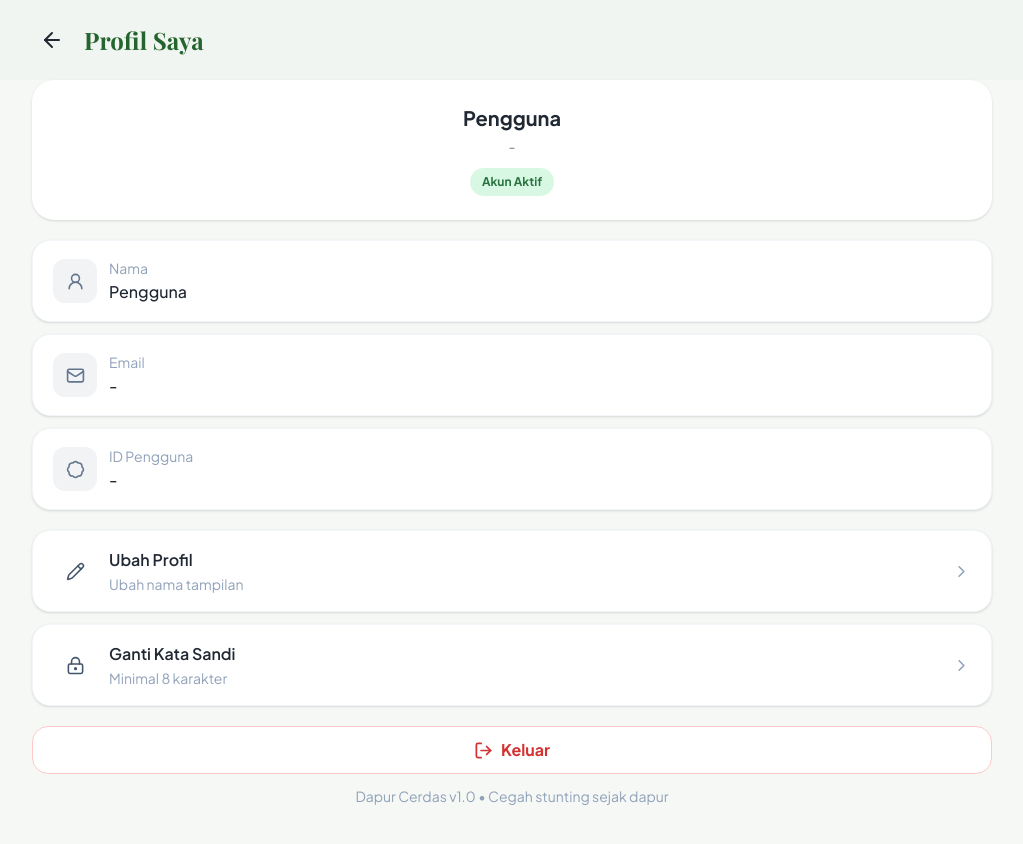
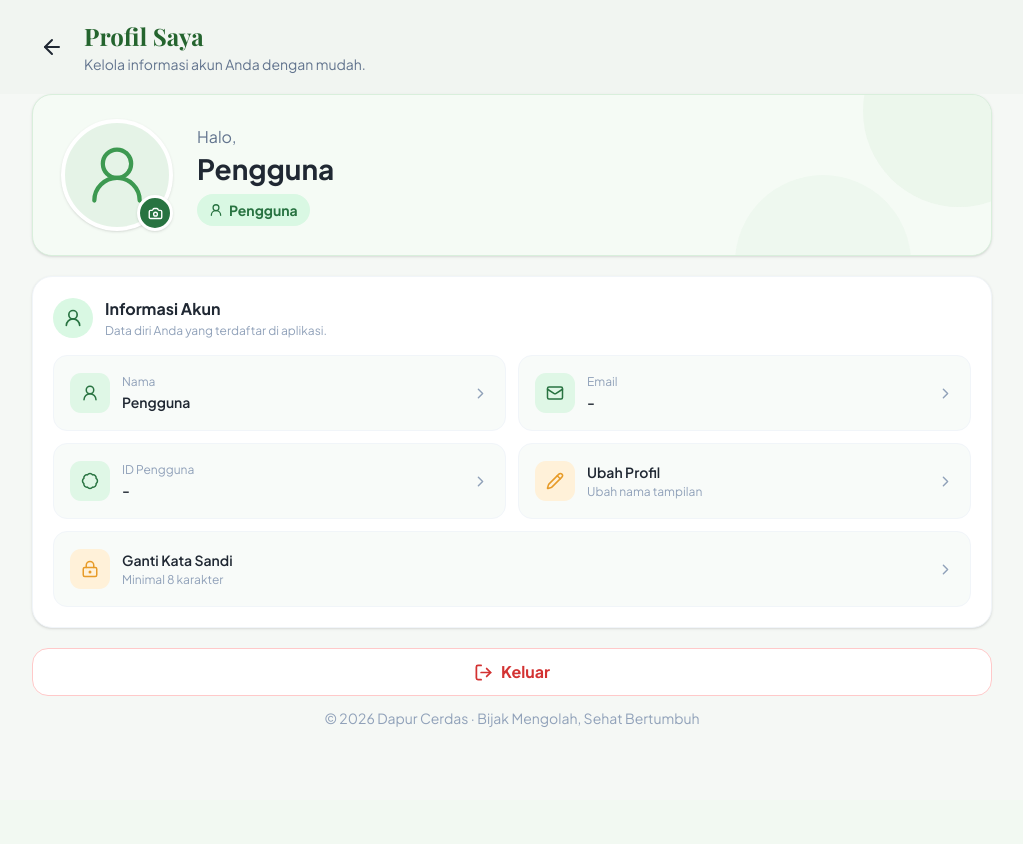
Before and after one commit to anestyahmadfauziah/Proyek_3, a React (Vite) app: page /profil in a window 1280 px wide. Shown: the top 844 px of the page, without its empty margins (128-1151 px from the left). After the commit the page ends 800 px from the top, so only its background shows below. Built offline with nearby package versions, Linux system fonts and the light colour scheme; no server answers.

Commit message:
Update halaman profil

```diff
--- a/src/pages/Profil.jsx
+++ b/src/pages/Profil.jsx
@@ -9,6 +9,7 @@ import {
   Pencil,
   LockKeyhole,
   LogOut,
+  Camera,
   ChevronRight,
 } from "lucide-react";
 
@@ -54,11 +55,9 @@ function Profil() {
 
     const {
       data: { subscription },
-    } = supabase.auth.onAuthStateChange(
-      (_event, session) => {
+    } = supabase.auth.onAuthStateChange((_event, session) => {
       setUser(session?.user ?? null);
-      }
-    );
+    });
 
     return () => {
       subscription.unsubscribe();
@@ -131,9 +130,7 @@ function Profil() {
       {/* =====================================================
           HEADER
       ===================================================== */}
-
     <header className="bg-[#f1f5f1]">
-
   <div
     className="
       mx-auto
@@ -150,8 +147,7 @@ function Profil() {
     "
   >
 
-          {/* Back */}
-
+    {/* Tombol kembali */}
     <button
       type="button"
       onClick={() => navigate("/")}
@@ -178,9 +174,8 @@ function Profil() {
       />
     </button>
 
-
-          {/* Title */}
-
+    {/* Judul + Subjudul */}
+    <div>
       <h1
         className="
           font-playfair
@@ -193,10 +188,20 @@ function Profil() {
         Profil Saya
       </h1>
 
+      <p
+        className="
+          mt-0.5
+          text-xs
+          text-slate-500
+          sm:text-sm
+        "
+      >
+        Kelola informasi akun Anda dengan mudah.
+      </p>
     </div>
 
+  </div>
 </header>
-
 
       {/* =====================================================
           CONTENT
@@ -220,46 +225,175 @@ function Profil() {
 
 <section
   className="
-            rounded-b-[22px]
-            bg-white
-            px-4
+    relative
+    mt-0
+    overflow-hidden
+    rounded-b-[20px]
+    border
+    border-[#d9efdc]
+    bg-[#f5fbf5]
+    px-5
     py-5
-            text-center
     shadow-sm
-            sm:rounded-[22px]
-            sm:px-6
+    sm:rounded-[20px]
+    sm:px-7
     sm:py-6
   "
 >
+  {/* Background dekorasi sederhana */}
+  <div
+    className="
+      pointer-events-none
+      absolute
+      -right-16
+      -top-20
+      h-48
+      w-48
+      rounded-full
+      bg-[#e8f6e9]
+      opacity-70
+    "
+  />
+
+  <div
+    className="
+      pointer-events-none
+      absolute
+      -bottom-24
+      right-20
+      h-44
+      w-44
+      rounded-full
+      bg-[#edf8ee]
+      opacity-80
+    "
+  />
+
+  {/* Isi Profile */}
+
+  <div
+    className="
+      relative
+      flex
+      items-center
+      gap-4
+      sm:gap-6
+    "
+  >
+
+    {/* Avatar */}
+
+    <div className="relative shrink-0">
+
+      <div
+        className="
+          flex
+          h-[92px]
+          w-[92px]
+          items-center
+          justify-center
+          overflow-hidden
+          rounded-full
+          border-[4px]
+          border-white
+          bg-[#e5f3e7]
+          shadow-sm
+          sm:h-[112px]
+          sm:w-[112px]
+        "
+      >
+        <UserRound
+          size={55}
+          strokeWidth={1.5}
+          className="
+            text-[#3d9951]
+            sm:h-[68px]
+            sm:w-[68px]
+          "
+        />
+      </div>
+
+
+      {/* Tombol Kamera */}
+
+      <button
+        type="button"
+        onClick={() => {
+          console.log("Ubah foto profil");
+        }}
+        className="
+          absolute
+          bottom-0
+          right-0
+          flex
+          h-8
+          w-8
+          items-center
+          justify-center
+          rounded-full
+          border-[3px]
+          border-white
+          bg-[#287341]
+          text-white
+          shadow-sm
+          transition
+          hover:bg-[#205e35]
+          sm:h-9
+          sm:w-9
+        "
+        aria-label="Ubah foto profil"
+      >
+        <Camera
+          size={15}
+          strokeWidth={2.2}
+        />
+      </button>
+
+    </div>
+
+
+    {/* Informasi Pengguna */}
+
+    <div className="min-w-0">
+
+      {/* Halo */}
+
+      <p
+        className="
+          text-sm
+          text-slate-500
+          sm:text-base
+        "
+      >
+        Halo,
+      </p>
+
+
+      {/* Nama */}
 
       <h2
         className="
+          mt-0.5
           break-words
-              text-lg
+          text-2xl
           font-bold
-              sm:text-xl
+          leading-tight
+          text-[#202833]
+          sm:text-[28px]
         "
       >
         {nama}
       </h2>
 
 
-          <p
-            className="
-              mt-1
-              break-all
-              text-sm
-              text-slate-500
-            "
-          >
-            {email}
-          </p>
-
+      {/* Badge Pengguna */}
 
       <div
         className="
-              mt-3
+          mt-2
           inline-flex
+          items-center
+          gap-1.5
           rounded-full
           bg-[#d9f8e3]
           px-3
@@ -267,51 +401,132 @@ function Profil() {
           text-xs
           font-bold
           text-[#287341]
+          sm:text-sm
         "
       >
-            Akun Aktif
+        <UserRound
+          size={14}
+          strokeWidth={2.2}
+        />
+
+        Pengguna
+      </div>
+
+
+    </div>
+
   </div>
 
 </section>
 
-
         {/* ===================================================
-            USER INFORMATION
+    INFORMASI AKUN
 =================================================== */}
 
-        <section className="mt-5 space-y-3">
+<section
+  className="
+    mt-5
+    rounded-[20px]
+    border
+    border-slate-100
+    bg-white
+    p-4
+    shadow-sm
+    sm:p-5
+  "
+>
+  {/* Header Informasi Akun */}
+
+  <div className="mb-4 flex items-center gap-3">
+    <div
+      className="
+        flex
+        h-10
+        w-10
+        shrink-0
+        items-center
+        justify-center
+        rounded-full
+        bg-[#d9f8e3]
+        text-[#287341]
+      "
+    >
+      <UserRound
+        size={20}
+        strokeWidth={2}
+      />
+    </div>
+
+    <div>
+      <h2
+        className="
+          text-sm
+          font-bold
+          text-[#202833]
+          sm:text-base
+        "
+      >
+        Informasi Akun
+      </h2>
+
+      <p
+        className="
+          mt-0.5
+          text-[11px]
+          text-slate-400
+          sm:text-xs
+        "
+      >
+        Data diri Anda yang terdaftar di aplikasi.
+      </p>
+    </div>
+  </div>
+
+
+  {/* =================================================
+      DATA AKUN
+  ================================================= */}
+
+  <div
+    className="
+      grid
+      grid-cols-1
+      gap-3
+      md:grid-cols-2
+    "
+  >
+
+    {/* Nama */}
 
     <ProfileInfo
-            icon={<UserRound size={19} />}
+      icon={<UserRound size={18} />}
       label="Nama"
       value={nama}
     />
 
 
+    {/* Email */}
+
     <ProfileInfo
-            icon={<Mail size={19} />}
+      icon={<Mail size={18} />}
       label="Email"
       value={email}
     />
 
 
+    {/* ID Pengguna */}
+
     <ProfileInfo
-            icon={<Badge size={19} />}
+      icon={<Badge size={18} />}
       label="ID Pengguna"
       value={idPengguna}
     />
 
-        </section>
 
-
-        {/* ===================================================
-            PROFILE ACTIONS
-        =================================================== */}
-
-        <section className="mt-5 space-y-3">
+    {/* Ubah Profil */}
 
     <ProfileAction
-            icon={<Pencil size={19} />}
+      icon={<Pencil size={18} />}
       title="Ubah Profil"
       description="Ubah nama tampilan"
       onClick={() => {
@@ -319,18 +534,25 @@ function Profil() {
       }}
     />
 
+  </div>
 
+
+  {/* =================================================
+      GANTI KATA SANDI
+  ================================================= */}
+
+  <div className="mt-3">
     <ProfileAction
-            icon={<LockKeyhole size={19} />}
+      icon={<LockKeyhole size={18} />}
       title="Ganti Kata Sandi"
       description="Minimal 8 karakter"
       onClick={() => {
         console.log("Ganti kata sandi");
       }}
     />
+  </div>
 
 </section>
-
 
         {/* ===================================================
             LOGOUT
@@ -385,7 +607,7 @@ function Profil() {
             sm:text-sm
           "
         >
-          Dapur Cerdas v1.0 • Cegah stunting sejak dapur
+          © 2026 Dapur Cerdas · Bijak Mengolah, Sehat Bertumbuh
         </p>
 
       </main>
@@ -404,18 +626,19 @@ function ProfileInfo({ icon, label, value }) {
     <div
       className="
         flex
-        min-h-[76px]
+        min-h-[70px]
         items-center
         gap-3
-        rounded-[18px]
+        rounded-[14px]
         border
         border-slate-100
-        bg-white
-        px-4
-        py-3
-        shadow-sm
-        sm:min-h-[82px]
-        sm:px-5
+        bg-[#f8fbf9]
+        px-3
+        py-2.5
+        transition
+        hover:bg-[#f3f9f4]
+        sm:min-h-[76px]
+        sm:px-4
       "
     >
 
@@ -424,16 +647,16 @@ function ProfileInfo({ icon, label, value }) {
       <div
         className="
           flex
-          h-10
-          w-10
+          h-9
+          w-9
           shrink-0
           items-center
           justify-center
-          rounded-[12px]
-          bg-[#f1f3f4]
-          text-slate-500
-          sm:h-11
-          sm:w-11
+          rounded-[11px]
+          bg-[#dff7e6]
+          text-[#287341]
+          sm:h-10
+          sm:w-10
         "
       >
         {icon}
@@ -442,13 +665,13 @@ function ProfileInfo({ icon, label, value }) {
 
       {/* Text */}
 
-      <div className="min-w-0">
+      <div className="min-w-0 flex-1">
 
         <p
           className="
-            text-xs
+            text-[11px]
             text-slate-400
-            sm:text-sm
+            sm:text-xs
           "
         >
           {label}
@@ -460,8 +683,9 @@ function ProfileInfo({ icon, label, value }) {
             max-w-full
             truncate
             text-sm
-            font-medium
-            sm:text-base
+            font-semibold
+            text-[#202833]
+            sm:text-sm
           "
           title={value}
         >
@@ -469,6 +693,14 @@ function ProfileInfo({ icon, label, value }) {
         </p>
 
       </div>
+
+
+      {/* Arrow */}
+
+      <ChevronRight
+        size={17}
+        className="shrink-0 text-slate-400"
+      />
 
     </div>
   );
@@ -491,22 +723,21 @@ function ProfileAction({
       onClick={onClick}
       className="
         flex
-        min-h-[76px]
+        min-h-[70px]
         w-full
         items-center
         gap-3
-        rounded-[18px]
+        rounded-[14px]
         border
         border-slate-100
-        bg-white
-        px-4
-        py-3
+        bg-[#f8fbf9]
+        px-3
+        py-2.5
         text-left
-        shadow-sm
         transition
-        hover:bg-slate-50
-        sm:min-h-[82px]
-        sm:px-5
+        hover:bg-[#f3f9f4]
+        sm:min-h-[76px]
+        sm:px-4
       "
     >
 
@@ -515,14 +746,16 @@ function ProfileAction({
       <div
         className="
           flex
-          h-10
-          w-10
+          h-9
+          w-9
           shrink-0
           items-center
           justify-center
-          text-slate-600
-          sm:h-11
-          sm:w-11
+          rounded-[11px]
+          bg-[#fff1d9]
+          text-[#e79b28]
+          sm:h-10
+          sm:w-10
         "
       >
         {icon}
@@ -537,7 +770,7 @@ function ProfileAction({
           className="
             text-sm
             font-semibold
-            sm:text-base
+            text-[#202833]
           "
         >
           {title}
@@ -546,9 +779,10 @@ function ProfileAction({
         <p
           className="
             mt-0.5
-            text-xs
+            truncate
+            text-[11px]
             text-slate-400
-            sm:text-sm
+            sm:text-xs
           "
         >
           {description}
@@ -560,7 +794,7 @@ function ProfileAction({
       {/* Arrow */}
 
       <ChevronRight
-        size={19}
+        size={17}
         className="shrink-0 text-slate-400"
       />
 
```
Lines whose indentation alone changed are shown as unchanged.
